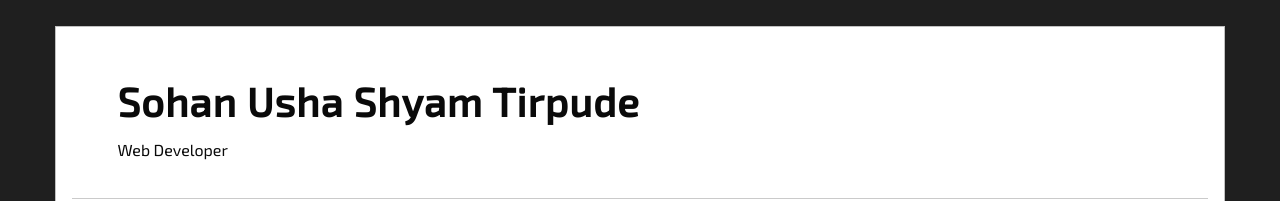
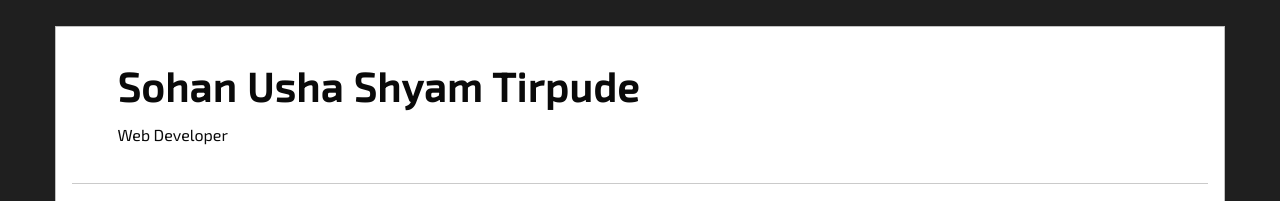
Before and after one commit to ChangezKhan/ChangezKhan.github.io, a plain HTML site: page index.html in a window 1280 px wide. Shown: the top 201 px of the page. Drawn offline with Linux system fonts and the light colour scheme.

Commit message:
changed padding to '15px' of #name

```diff
--- a/css/app.css
+++ b/css/app.css
@@ -37,7 +37,7 @@ h1, h2, h3, h4, h5, h6
 
 #name
 {
-    padding-top: 30px;
+    padding-top: 15px;
     letter-spacing: 1px;
 }
 
```
